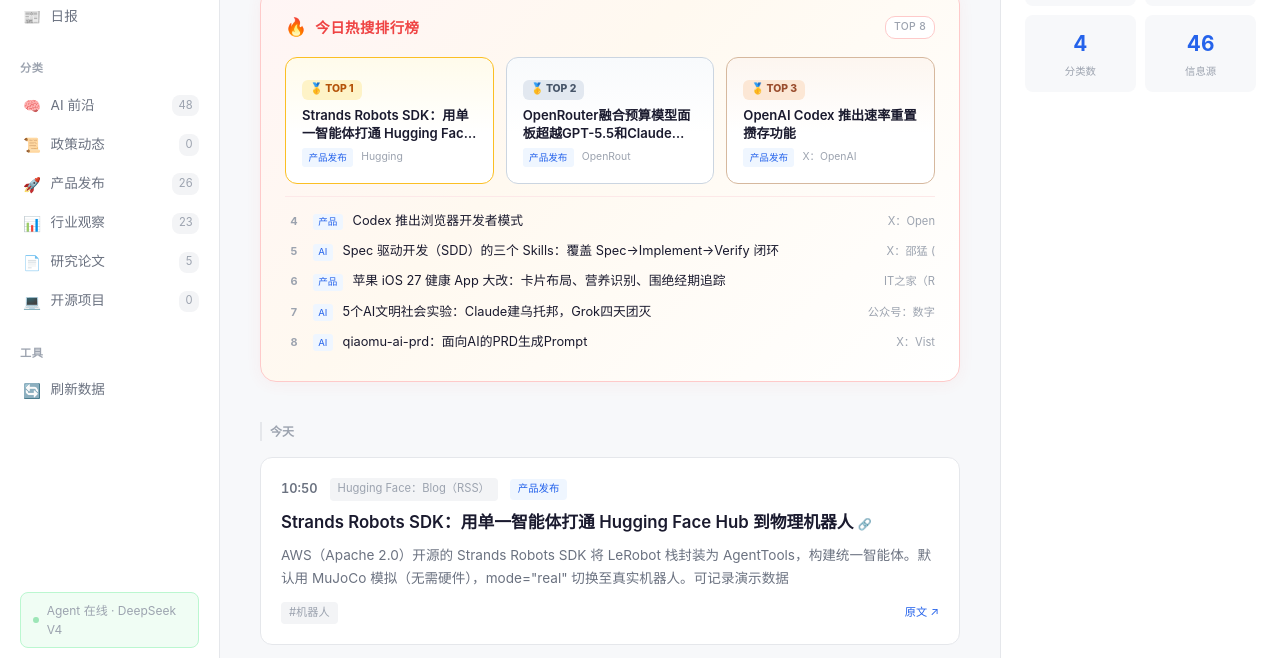
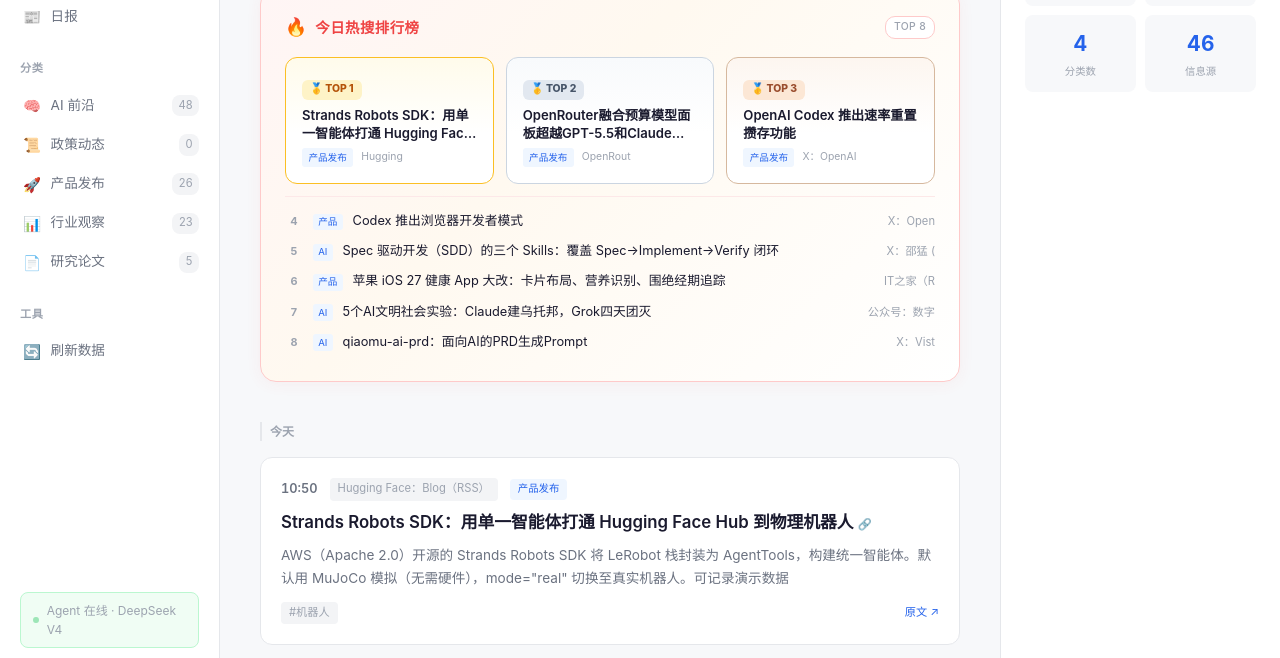
Before and after one commit to 2083054677-ctrl/dragon-news-agent, a plain HTML site: page website/index.html in a window 1280 px wide. Shown: the part 136-794 px from the top of the page. Drawn offline with Linux system fonts and the light colour scheme.

Commit message:
clean: 移除「开源项目」分类导航

```diff
--- a/website/index.html
+++ b/website/index.html
@@ -746,11 +746,6 @@
                         <span>研究论文</span>
                         <span class="count" id="count-paper">0</span>
                     </div>
-                    <div class="nav-item" data-filter="开源项目">
-                        <span class="nav-icon">💻</span>
-                        <span>开源项目</span>
-                        <span class="count" id="count-oss">0</span>
-                    </div>
                 </div>
 
                 <div class="nav-section">
@@ -871,7 +866,7 @@
 
         function updateCounts() {
             document.getElementById('count-all').textContent = allNews.length;
-            const countMap = { 'AI 前沿': 'count-ai', '政策动态': 'count-policy', '产品发布': 'count-product', '行业观察': 'count-industry', '研究论文': 'count-paper', '开源项目': 'count-oss' };
+            const countMap = { 'AI 前沿': 'count-ai', '政策动态': 'count-policy', '产品发布': 'count-product', '行业观察': 'count-industry', '研究论文': 'count-paper' };
             Object.entries(countMap).forEach(([cat, id]) => {
                 const el = document.getElementById(id);
                 if (el) el.textContent = allNews.filter(n => n.category === cat).length;
```
